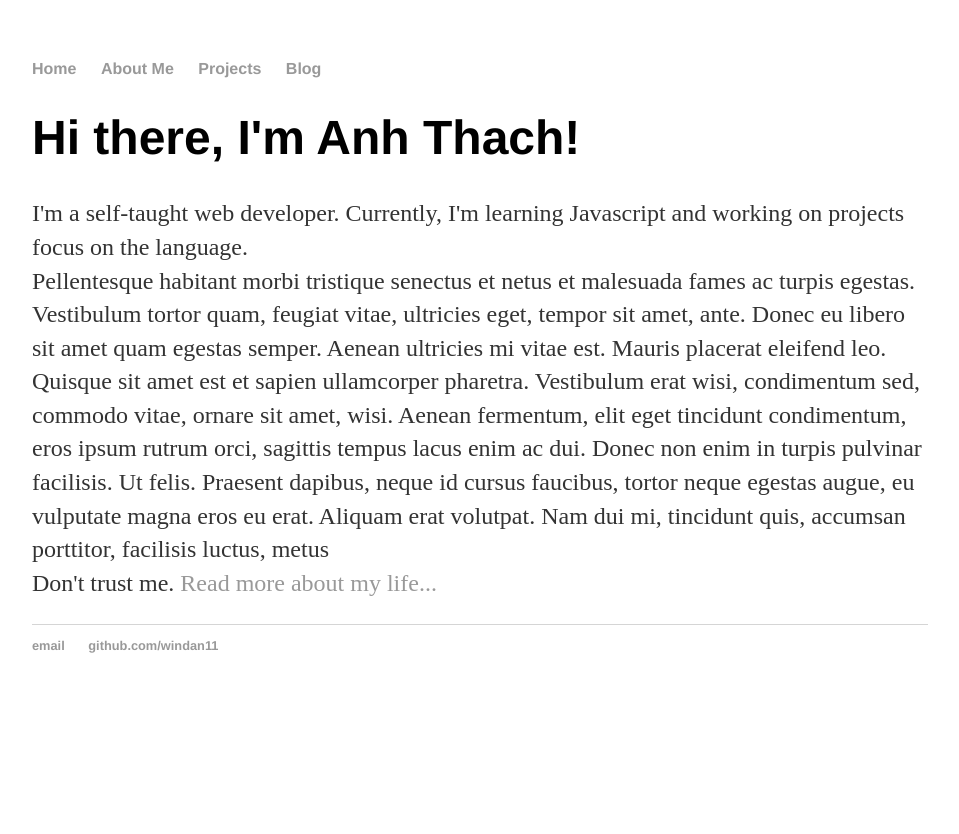
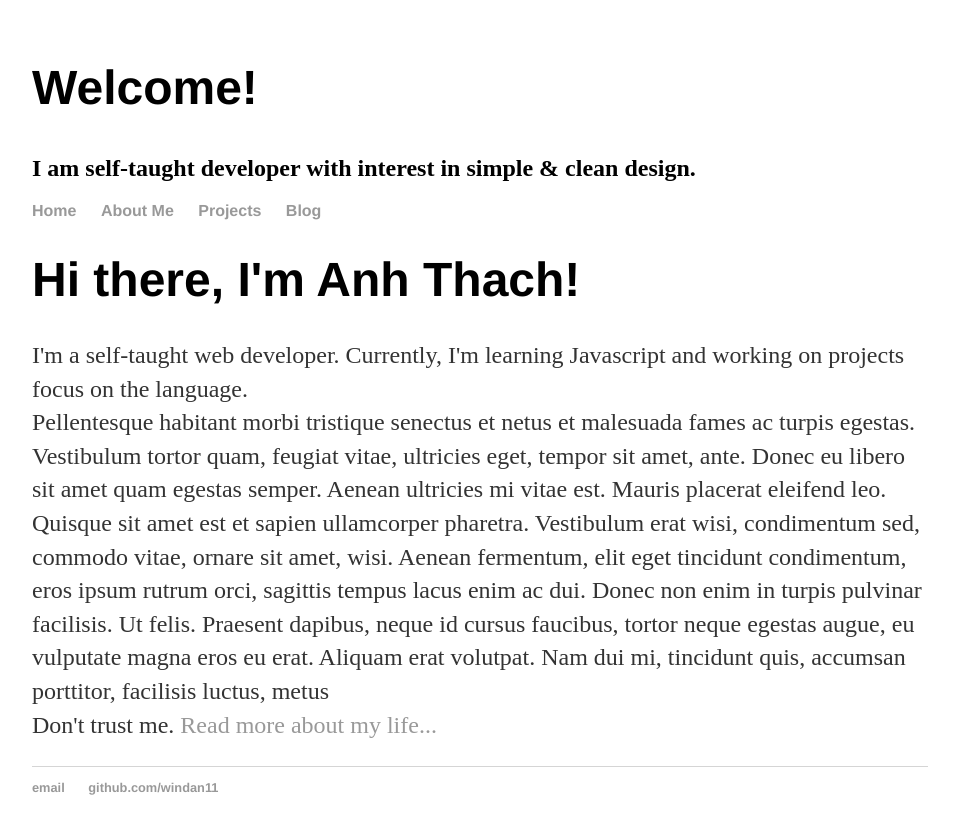
Before and after one commit to windan11/windan11.github.io, a Jekyll site: the page built from index.html, in a window 1280 px wide. Shown: the top 834 px of the page, without its empty margins (160-1119 px from the left). Built offline with Jekyll 4.4.1, drawn with Linux system fonts in a browser that asks for light colours.

Commit message:
Update default.html

```diff
--- a/_layouts/default.html
+++ b/_layouts/default.html
@@ -6,6 +6,14 @@
 			<link rel="stylesheet" type="text/css" href="/css/main.css">
 		</head>
 		<body>
+			<section class="hero">
+				<div class="container centered">
+					<h1 class="big-font">Welcome! </h1>
+					<h2>I am self-taught developer with interest in simple &amp clean design. </h2>
+				</div>
+				<a href="#header" id="scroll-down" address="true"></a>
+			</section>
+
 			<nav class="header">
 	    		<ul>
 	        		<li><a href="/">Home</a></li>
```
